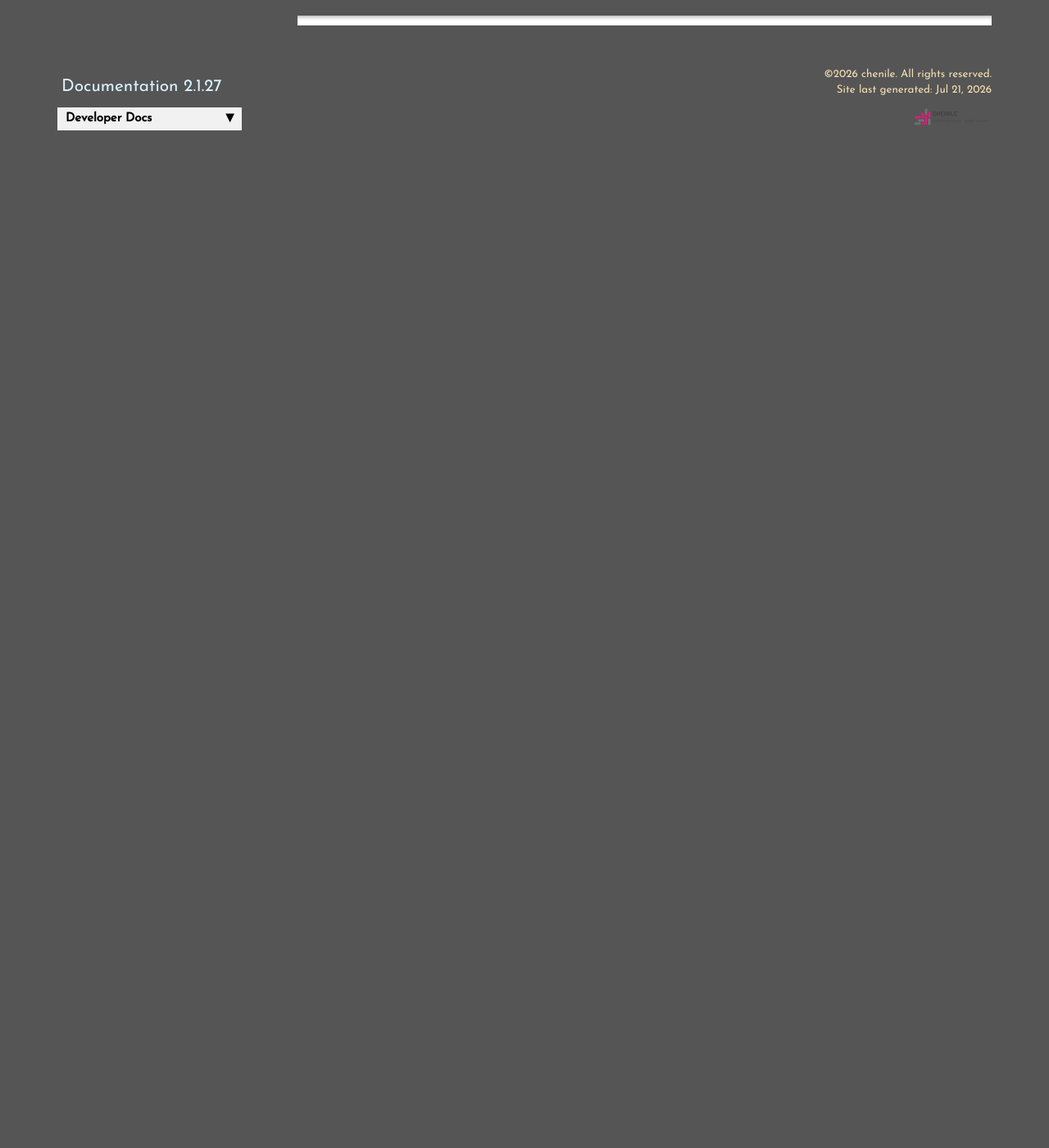
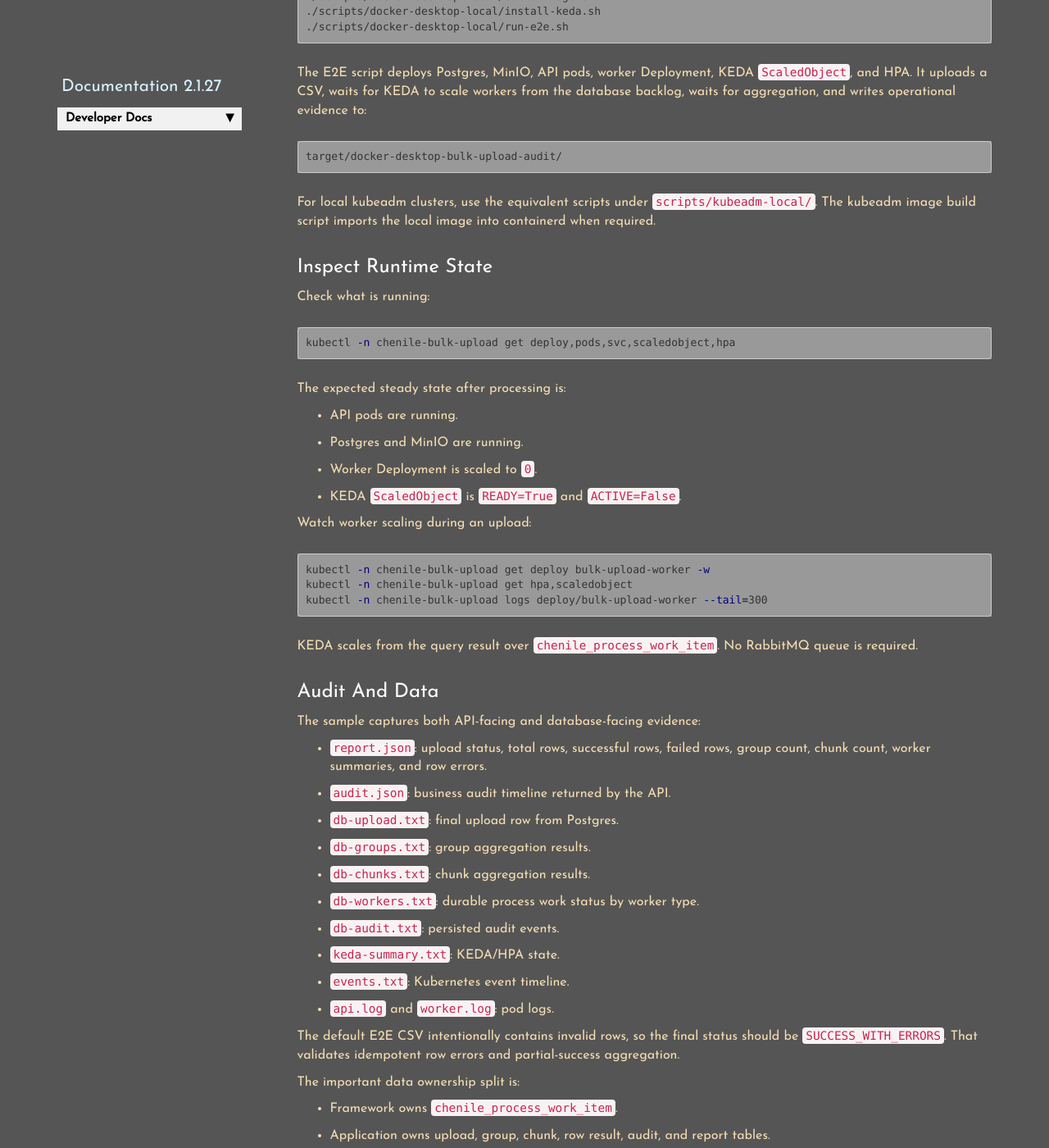
Before and after one commit to rajakolluru/cheniledocs.github.io, a Jekyll site: the page built from pages/developer/035-chenile-process-manager-bulk-upload.md, in a window 1280 px wide and 1400 px high, scrolled down 2613 px. Shown: the whole window at 82% size. Built offline with Jekyll 4.4.1, drawn with Linux system fonts in a browser that asks for light colours; comment, search, counter and statistics services are not loaded; before the commit the page ends 2837 px from its top, so only the background shows below that; some of the changed text lies outside the part shown.

Commit message:
Add sample run

````diff
--- a/_data/sidebars/developer.yml
+++ b/_data/sidebars/developer.yml
@@ -152,3 +152,6 @@ entries:
               - title: security-auth-framework
                 url: /developer-chenile-security-auth-framework.html
                 output: web,pdf
+              - title: chenile-filewatch
+                url: /developer-chenile-filewatch.html
+                output: web,pdf
--- a/pages/developer/035-chenile-process-manager-bulk-upload.md
+++ b/pages/developer/035-chenile-process-manager-bulk-upload.md
@@ -14,10 +14,11 @@ Chenile process-manager is suitable for long-running bulk workflows when work is
 The production pattern is:
 
 - API stores file metadata and starts a root process.
-- Splitter creates deterministic child processes.
+- Root splitter creates deterministic group subprocesses.
+- Group splitters create deterministic chunk subprocesses.
 - Workers claim durable work from Postgres.
 - Executors store idempotent row/chunk results.
-- Aggregator writes final status and summary.
+- Group and root aggregators write final status, audit events, and summary.
 - KEDA scales workers from the Postgres backlog.
 
 ## Framework Modules
@@ -66,19 +67,114 @@ The sample includes:
 - `POST /bulk-uploads`
 - `GET /bulk-uploads/{uploadId}`
 - `GET /bulk-uploads/{uploadId}/processes`
-- Postgres schema for upload, chunk, and row results
+- `GET /bulk-uploads/{uploadId}/report`
+- `GET /bulk-uploads/{uploadId}/audit`
+- Postgres schema for upload, group, chunk, row result, and audit rows
 - MinIO/S3-compatible object storage
 - Docker Compose local setup
 - Kubernetes manifests with worker Deployment and KEDA ScaledObject
+- Docker Desktop local scripts for image build, KEDA install, E2E run, and audit collection
+- kubeadm-local scripts for teams that run local kubeadm clusters
+
+The sample process tree is:
+
+```text
+bulkUpload
+  bulkUploadGroup
+    bulkUploadChunk
+```
+
+## Run The Local Cluster
+
+For Docker Desktop Kubernetes:
+
+```bash
+cd chenile-samples/bulk-upload-process-sample
+./scripts/docker-desktop-local/preflight.sh
+./scripts/docker-desktop-local/build-image.sh
+./scripts/docker-desktop-local/install-keda.sh
+./scripts/docker-desktop-local/run-e2e.sh
+```
+
+The E2E script deploys Postgres, MinIO, API pods, worker Deployment, KEDA `ScaledObject`, and HPA. It uploads a CSV, waits for KEDA to scale workers from the database backlog, waits for aggregation, and writes operational evidence to:
+
+```text
+target/docker-desktop-bulk-upload-audit/
+```
+
+For local kubeadm clusters, use the equivalent scripts under `scripts/kubeadm-local/`. The kubeadm image build script imports the local image into containerd when required.
+
+## Inspect Runtime State
+
+Check what is running:
+
+```bash
+kubectl -n chenile-bulk-upload get deploy,pods,svc,scaledobject,hpa
+```
+
+The expected steady state after processing is:
+
+- API pods are running.
+- Postgres and MinIO are running.
+- Worker Deployment is scaled to `0`.
+- KEDA `ScaledObject` is `READY=True` and `ACTIVE=False`.
+
+Watch worker scaling during an upload:
+
+```bash
+kubectl -n chenile-bulk-upload get deploy bulk-upload-worker -w
+kubectl -n chenile-bulk-upload get hpa,scaledobject
+kubectl -n chenile-bulk-upload logs deploy/bulk-upload-worker --tail=300
+```
+
+KEDA scales from the query result over `chenile_process_work_item`. No RabbitMQ queue is required.
+
+## Audit And Data
+
+The sample captures both API-facing and database-facing evidence:
+
+- `report.json`: upload status, total rows, successful rows, failed rows, group count, chunk count, worker summaries, and row errors.
+- `audit.json`: business audit timeline returned by the API.
+- `db-upload.txt`: final upload row from Postgres.
+- `db-groups.txt`: group aggregation results.
+- `db-chunks.txt`: chunk aggregation results.
+- `db-workers.txt`: durable process work status by worker type.
+- `db-audit.txt`: persisted audit events.
+- `keda-summary.txt`: KEDA/HPA state.
+- `events.txt`: Kubernetes event timeline.
+- `api.log` and `worker.log`: pod logs.
+
+The default E2E CSV intentionally contains invalid rows, so the final status should be `SUCCESS_WITH_ERRORS`. That validates idempotent row errors and partial-success aggregation.
+
+The important data ownership split is:
+
+- Framework owns `chenile_process_work_item`.
+- Application owns upload, group, chunk, row result, audit, and report tables.
+- Framework should not know CSV, file storage, tenant-specific upload rules, or product audit vocabulary.
+
+## Shutdown
+
+Stop only the sample namespace:
+
+```bash
+./scripts/docker-desktop-local/shutdown.sh
+```
+
+KEDA is left installed by default because it is reusable cluster infrastructure. Remove KEDA only when the local cluster is dedicated to this sample:
+
+```bash
+REMOVE_KEDA=true ./scripts/docker-desktop-local/shutdown.sh
+```
 
 ## Developer Checklist
 
 - Define process types in `bulk-upload-process-def.json`.
-- Name workers by convention, for example `bulkUploadSplitter`, `bulkUploadChunkExecutor`, and `bulkUploadAggregator`.
+- Name workers by convention, for example `bulkUploadSplitter`, `bulkUploadGroupSplitter`, `bulkUploadChunkExecutor`, `bulkUploadGroupAggregator`, and `bulkUploadAggregator`.
 - Make child process IDs deterministic.
-- Store row/chunk results with unique business keys.
+- Store row/group/chunk results with unique business keys.
 - Treat worker retries as normal.
 - Do not use in-memory state for aggregation.
+- Verify local behavior with `mvn test` and Docker Desktop behavior with `scripts/docker-desktop-local/run-e2e.sh`.
 
 ## DevOps Checklist
 
@@ -87,3 +183,5 @@ The sample includes:
 - Install KEDA and apply the Postgres `ScaledObject`.
 - Use managed Postgres and object storage in production.
 - Tune lock timeout, max attempts, worker resources, and max replicas.
+- For Docker Desktop, use the local image `chenile/bulk-upload-process-sample:local` directly.
+- For local kubeadm, import the same image into the node container runtime before applying manifests.
````
Also changed, not shown: pages/developer/036-chenile-filewatch.md (added, +148 -0 lines).
